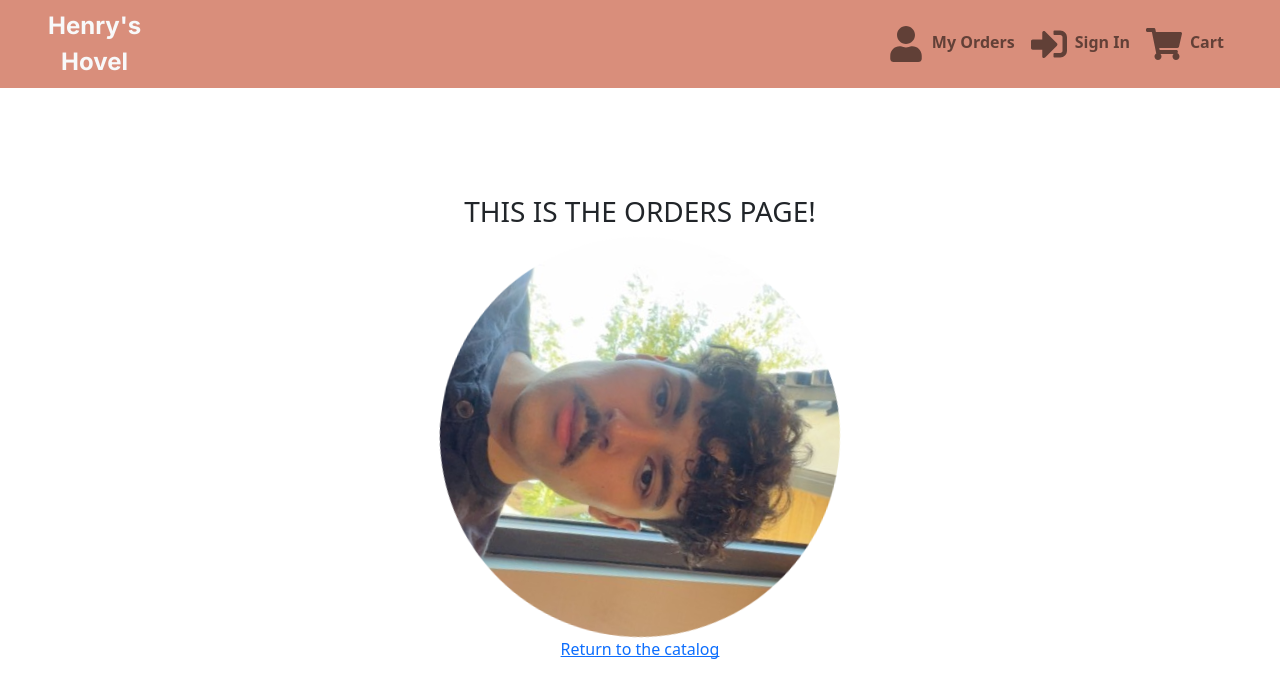
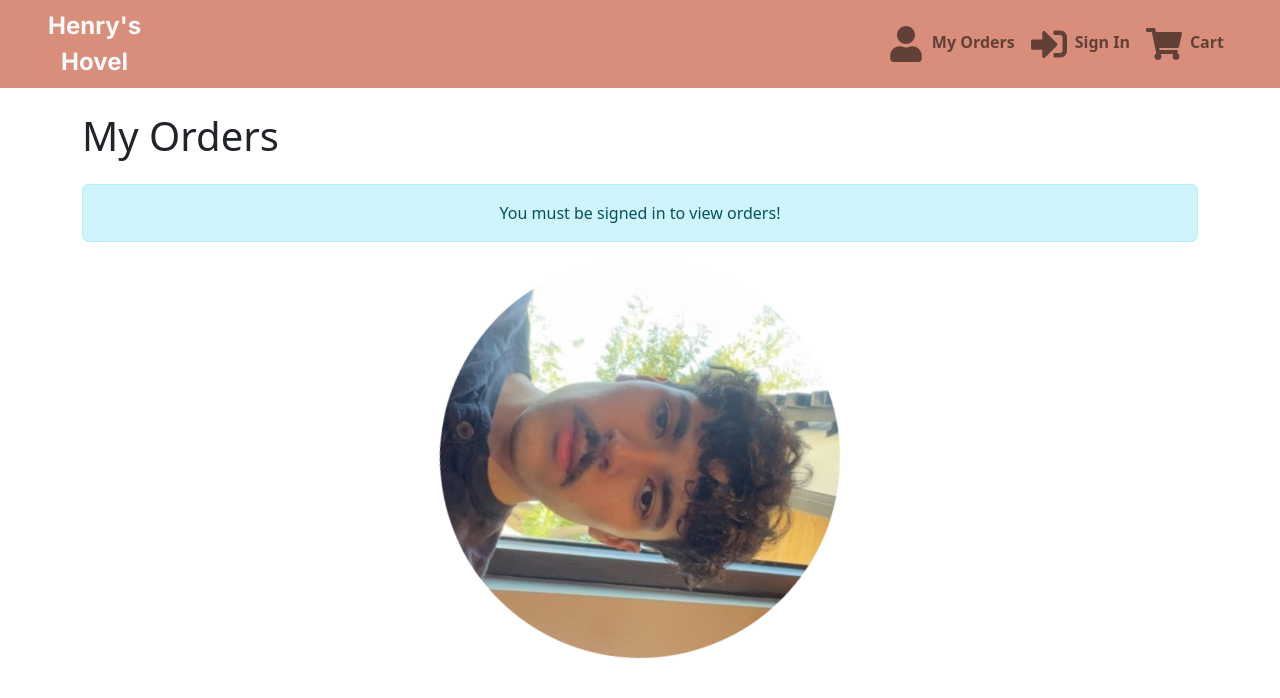
Before and after one commit to henryrding/henrys-hovel, a React (Create React App) app in the folder client/: page /orders in a window 1280 px wide. Shown: the top 698 px of the page. Built offline with nearby package versions, Linux system fonts and the light colour scheme.

Commit message:
Updated Orders.js to show orders. #11

```diff
--- a/client/src/pages/Orders.js
+++ b/client/src/pages/Orders.js
@@ -1,19 +1,85 @@
+import { useContext } from "react";
 import { Link } from 'react-router-dom';
-import ToggleLamberto from '../components/ToggleLamberto';
-import './NotFound.css';
+import { ShopContext } from "../components/ShopContext";
+import ToggleLamberto from "../components/ToggleLamberto";
 
 export default function Orders() {
+  const { user, orderItems } = useContext(ShopContext);
+
+  const pendingOrderItems = orderItems.filter(order => !order.shipped);
+  const completedOrderItems = orderItems.filter(order => order.shipped);
+
+  const pendingOrders = pendingOrderItems.reduce((acc, curr) => {
+    const index = acc.findIndex((item) => item.orderId === curr.orderId);
+    if (index === -1) {
+      acc.push({ orderId: curr.orderId, orderNumber: curr.orderNumber, createdAt: curr.createdAt, items: [curr] });
+    } else {
+      acc[index].items.push(curr);
+    }
+    return acc;
+  }, []);
+
+  const completedOrders = completedOrderItems.reduce((acc, curr) => {
+    const index = acc.findIndex((item) => item.orderId === curr.orderId);
+    if (index === -1) {
+      acc.push({ orderId: curr.orderId, orderNumber: curr.orderNumber, createdAt: curr.createdAt, items: [curr] });
+    } else {
+      acc[index].items.push(curr);
+    }
+    return acc;
+  }, []);
+
+  console.log(pendingOrders);
+
   return (
-    <div className="Header-content">
-      <div className="row">
-        <div className="col text-center mb-5">
-          <h3>THIS IS THE ORDERS PAGE!</h3>
-          <ToggleLamberto />
-          <p className="text-muted" style={{ textDecorationSkipInk: "none" }}>
-            <Link to="/">Return to the catalog</Link>
-          </p>
-        </div>
-      </div>
+    <div className="container">
+      <h1 className="my-4">My Orders</h1>
+      {!user ? (
+        <>
+          <div className="alert alert-info text-center mt-4" role="alert">
+            You must be signed in to view orders!
+          </div>
+          <div className="d-flex justify-content-center">
+            <ToggleLamberto />
+          </div>
+        </>
+      ) : (
+        <>
+          <div className="card mb-4">
+            <div className="card-header">
+              <h2>Pending Orders</h2>
+            </div>
+            <div className="card-body">
+              {pendingOrders.map((order) => (
+                <div className="d-flex justify-content-between align-items-center mb-3 pb-3 border-bottom" key={order.orderId}>
+                  <div className="text-break col-4 col-md-7 col-lg-8">{order.orderNumber}</div>
+                  <div>{order.createdAt.substring(0, 10)}</div>
+                  <Link><button className="btn btn-primary">Order Details</button></Link>
+                </div>
+              ))}
+            </div>
+          </div>
+            <div className="card mb-4">
+              <div className="card-header">
+                <h2>Completed Orders</h2>
+              </div>
+              <div className="card-body">
+                {completedOrders.map((order) => (
+                  <div className="d-flex justify-content-between align-items-center mb-3 pb-3 border-bottom" key={order.orderId}>
+                    <div className="text-break col-4 col-md-7 col-lg-8">{order.orderNumber}</div>
+                    <div>{order.createdAt.substring(0, 10)}</div>
+                    <Link
+                      to={{
+                        pathname: `/orderDetails/${order.orderNumber}`,
+                        state: { data: order.items }}
+                        }>
+                      <button className="btn btn-primary">Order Details</button>
+                    </Link>
+                  </div>
+                ))}
+              </div>
+            </div>
+        </>)}
     </div>
   );
 }
```
